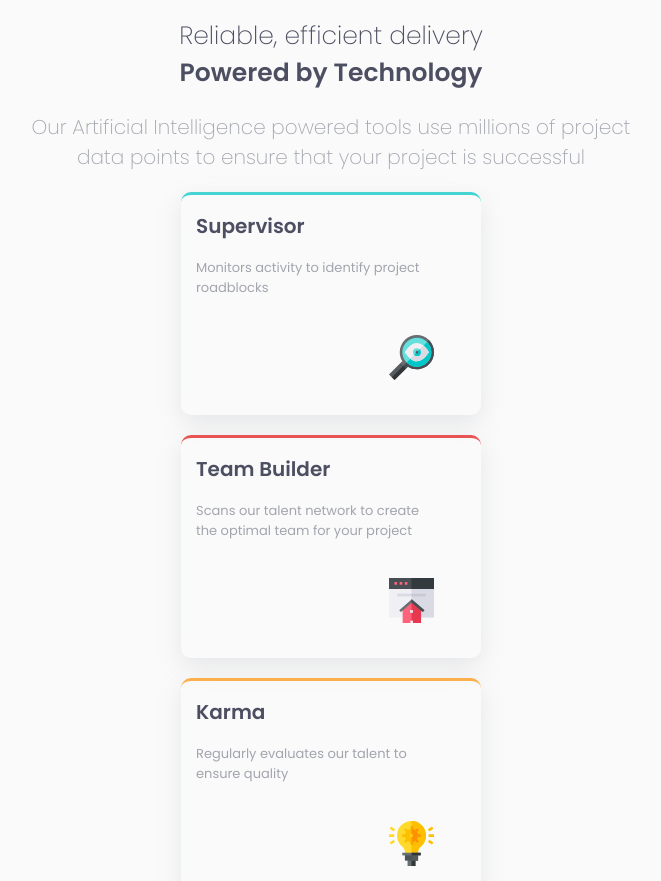
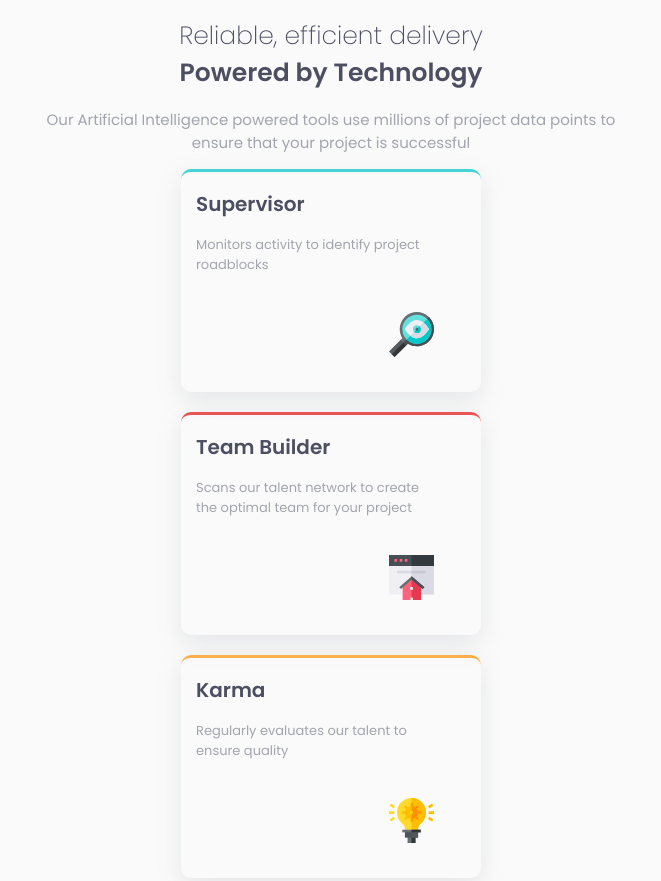
Before and after one commit to SamahTT/frontend-mentor-challenges, a plain HTML site: page four-card-feature-section-master/index.html in a window 1280 px wide. Shown: the top 881 px of the page, without its empty margins (309-970 px from the left). Drawn offline with Linux system fonts and the light colour scheme.

Commit message:
Add files via upload

```diff
--- a/four-card-feature-section-master/style.css
+++ b/four-card-feature-section-master/style.css
@@ -60,8 +60,8 @@ body {
 
 .desc{
     font-family: var(--font);
-    font-weight: var(--weight-200);
-    font-size: 20px;
+    font-weight: var(--weight-400);
+    font-size: 15px;
     color: var(--Grayish-Blue);
 }
 
```
